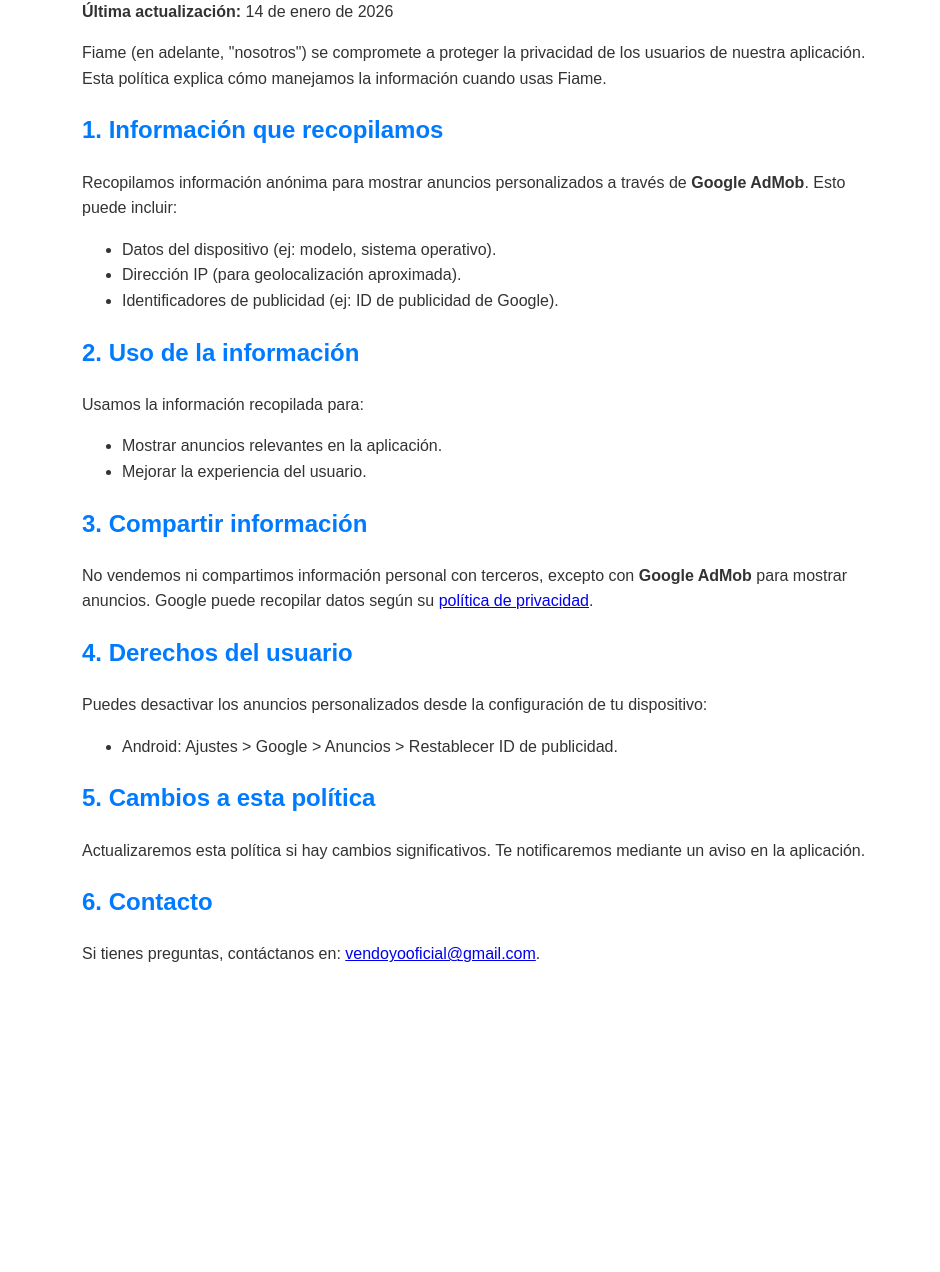
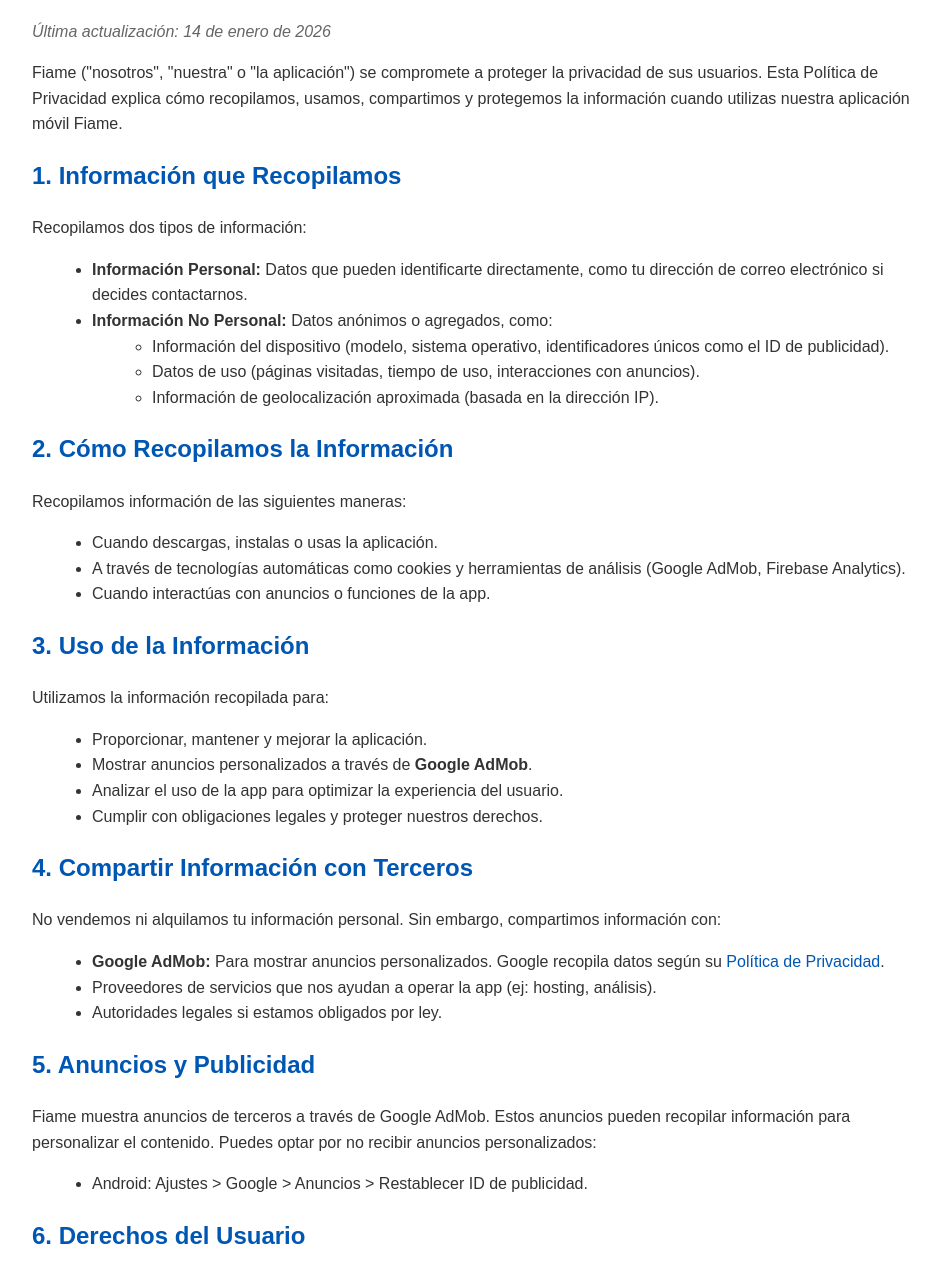
Before and after one commit to vendoyooficial-code/Fiame, a plain HTML site: page politica-de-privacidad.html in a window 1280 px wide. Shown: the part 223-1495 px from the top of the page, without its empty margins (158-1098 px from the left). Before the commit the page ends 1226 px from the top, so only its background shows below. Drawn offline with Linux system fonts and the light colour scheme.

Commit message:
Update politica-de-privacidad.html

```diff
--- a/politica-de-privacidad.html
+++ b/politica-de-privacidad.html
@@ -5,25 +5,14 @@
     <meta name="viewport" content="width=device-width, initial-scale=1.0">
     <title>Política de Privacidad - Fiame</title>
     <style>
-        body {
-            font-family: Arial, sans-serif;
-            line-height: 1.6;
-            margin: 20px;
-            max-width: 800px;
-            margin: 0 auto;
-            padding: 20px;
-            color: #333;
-        }
-        .logo {
-            text-align: center;
-            margin-bottom: 20px;
-        }
-        .logo img {
-            width: 100px;
-        }
-        h1, h2 {
-            color: #007BFF;
-        }
+        body { font-family: Arial, sans-serif; line-height: 1.6; margin: 20px; max-width: 900px; margin: 0 auto; padding: 20px; color: #333; }
+        h1, h2, h3 { color: #0056b3; }
+        .logo { text-align: center; margin-bottom: 20px; }
+        .logo img { width: 120px; }
+        .last-updated { font-style: italic; color: #666; }
+        a { color: #0056b3; text-decoration: none; }
+        a:hover { text-decoration: underline; }
+        ul { margin-left: 20px; }
     </style>
 </head>
 <body>
@@ -31,37 +20,78 @@
         <img src="logo.png" alt="Logo de Fiame">
     </div>
     <h1>Política de Privacidad de Fiame</h1>
-    <p><strong>Última actualización:</strong> 14 de enero de 2026</p>
-    <p>Fiame (en adelante, "nosotros") se compromete a proteger la privacidad de los usuarios de nuestra aplicación. Esta política explica cómo manejamos la información cuando usas Fiame.</p>
+    <p class="last-updated">Última actualización: 14 de enero de 2026</p>
 
-    <h2>1. Información que recopilamos</h2>
-    <p>Recopilamos información anónima para mostrar anuncios personalizados a través de <strong>Google AdMob</strong>. Esto puede incluir:</p>
+    <p>Fiame ("nosotros", "nuestra" o "la aplicación") se compromete a proteger la privacidad de sus usuarios. Esta Política de Privacidad explica cómo recopilamos, usamos, compartimos y protegemos la información cuando utilizas nuestra aplicación móvil Fiame.</p>
+
+    <h2>1. Información que Recopilamos</h2>
+    <p>Recopilamos dos tipos de información:</p>
     <ul>
-        <li>Datos del dispositivo (ej: modelo, sistema operativo).</li>
-        <li>Dirección IP (para geolocalización aproximada).</li>
-        <li>Identificadores de publicidad (ej: ID de publicidad de Google).</li>
+        <li><strong>Información Personal:</strong> Datos que pueden identificarte directamente, como tu dirección de correo electrónico si decides contactarnos.</li>
+        <li><strong>Información No Personal:</strong> Datos anónimos o agregados, como:</li>
+        <ul>
+            <li>Información del dispositivo (modelo, sistema operativo, identificadores únicos como el ID de publicidad).</li>
+            <li>Datos de uso (páginas visitadas, tiempo de uso, interacciones con anuncios).</li>
+            <li>Información de geolocalización aproximada (basada en la dirección IP).</li>
+        </ul>
     </ul>
 
-    <h2>2. Uso de la información</h2>
-    <p>Usamos la información recopilada para:</p>
+    <h2>2. Cómo Recopilamos la Información</h2>
+    <p>Recopilamos información de las siguientes maneras:</p>
     <ul>
-        <li>Mostrar anuncios relevantes en la aplicación.</li>
-        <li>Mejorar la experiencia del usuario.</li>
+        <li>Cuando descargas, instalas o usas la aplicación.</li>
+        <li>A través de tecnologías automáticas como cookies y herramientas de análisis (Google AdMob, Firebase Analytics).</li>
+        <li>Cuando interactúas con anuncios o funciones de la app.</li>
     </ul>
 
-    <h2>3. Compartir información</h2>
-    <p>No vendemos ni compartimos información personal con terceros, excepto con <strong>Google AdMob</strong> para mostrar anuncios. Google puede recopilar datos según su <a href="https://policies.google.com/privacy" target="_blank">política de privacidad</a>.</p>
+    <h2>3. Uso de la Información</h2>
+    <p>Utilizamos la información recopilada para:</p>
+    <ul>
+        <li>Proporcionar, mantener y mejorar la aplicación.</li>
+        <li>Mostrar anuncios personalizados a través de <strong>Google AdMob</strong>.</li>
+        <li>Analizar el uso de la app para optimizar la experiencia del usuario.</li>
+        <li>Cumplir con obligaciones legales y proteger nuestros derechos.</li>
+    </ul>
 
-    <h2>4. Derechos del usuario</h2>
-    <p>Puedes desactivar los anuncios personalizados desde la configuración de tu dispositivo:</p>
+    <h2>4. Compartir Información con Terceros</h2>
+    <p>No vendemos ni alquilamos tu información personal. Sin embargo, compartimos información con:</p>
+    <ul>
+        <li><strong>Google AdMob:</strong> Para mostrar anuncios personalizados. Google recopila datos según su <a href="https://policies.google.com/privacy" target="_blank">Política de Privacidad</a>.</li>
+        <li>Proveedores de servicios que nos ayudan a operar la app (ej: hosting, análisis).</li>
+        <li>Autoridades legales si estamos obligados por ley.</li>
+    </ul>
+
+    <h2>5. Anuncios y Publicidad</h2>
+    <p>Fiame muestra anuncios de terceros a través de Google AdMob. Estos anuncios pueden recopilar información para personalizar el contenido. Puedes optar por no recibir anuncios personalizados:</p>
     <ul>
         <li>Android: Ajustes > Google > Anuncios > Restablecer ID de publicidad.</li>
     </ul>
 
-    <h2>5. Cambios a esta política</h2>
-    <p>Actualizaremos esta política si hay cambios significativos. Te notificaremos mediante un aviso en la aplicación.</p>
+    <h2>6. Derechos del Usuario</h2>
+    <p>Tienes derecho a:</p>
+    <ul>
+        <li>Acceder, corregir o eliminar tus datos personales.</li>
+        <li>Oponerte al procesamiento de tus datos para publicidad.</li>
+        <li>Solicitar la portabilidad de tus datos.</li>
+    </ul>
+    <p>Para ejercer estos derechos, contáctanos en <a href="mailto:vendoyooficial@gmail.com">vendoyooficial@gmail.com</a>.</p>
 
-    <h2>6. Contacto</h2>
-    <p>Si tienes preguntas, contáctanos en: <a href="mailto:vendoyooficial@gmail.com">vendoyooficial@gmail.com</a>.</p>
+    <h2>7. Seguridad de los Datos</h2>
+    <p>Implementamos medidas técnicas y organizativas para proteger tu información, como cifrado y acceso restringido. Sin embargo, ningún sistema es 100% seguro.</p>
+
+    <h2>8. Retención de Datos</h2>
+    <p>Conservamos la información mientras sea necesaria para los fines descritos en esta política o según lo requiera la ley.</p>
+
+    <h2>9. Cambios a esta Política</h2>
+    <p>Actualizaremos esta política periódicamente. Te notificaremos sobre cambios significativos mediante un aviso en la app o por correo electrónico.</p>
+
+    <h2>10. Menores de Edad</h2>
+    <p>Fiame no está dirigida a menores de 13 años. No recopilamos información de menores conscientemente. Si descubrimos que un menor nos ha proporcionado datos, los eliminaremos.</p>
+
+    <h2>11. Contacto</h2>
+    <p>Si tienes preguntas sobre esta política, contáctanos en <a href="mailto:vendoyooficial@gmail.com">vendoyooficial@gmail.com</a>.</p>
+
+    <h2>12. Legislación Aplicable</h2>
+    <p>Esta política se rige por las leyes de la República Argentina. Cualquier disputa se resolverá en los tribunales de Buenos Aires.</p>
 </body>
 </html>
```
